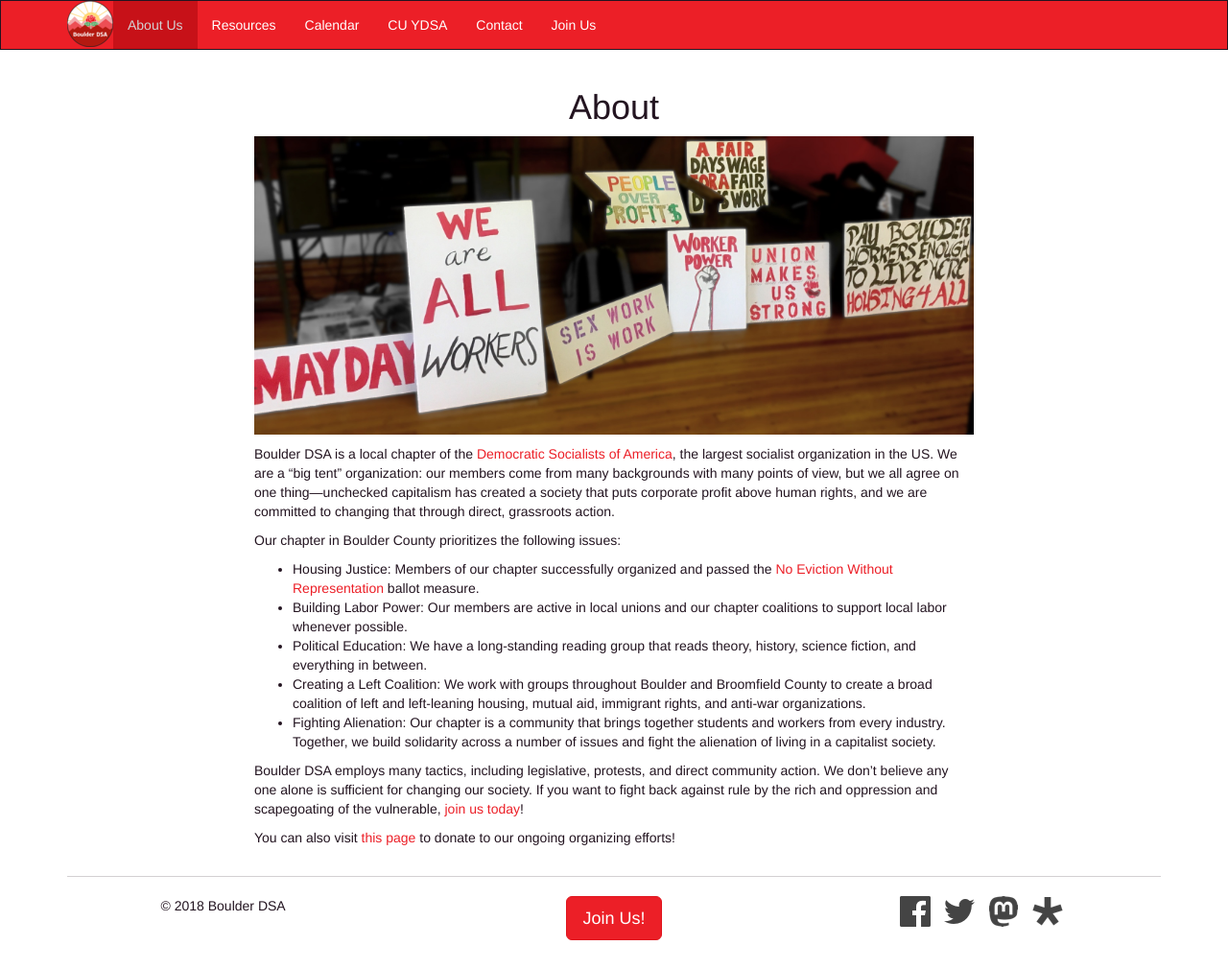
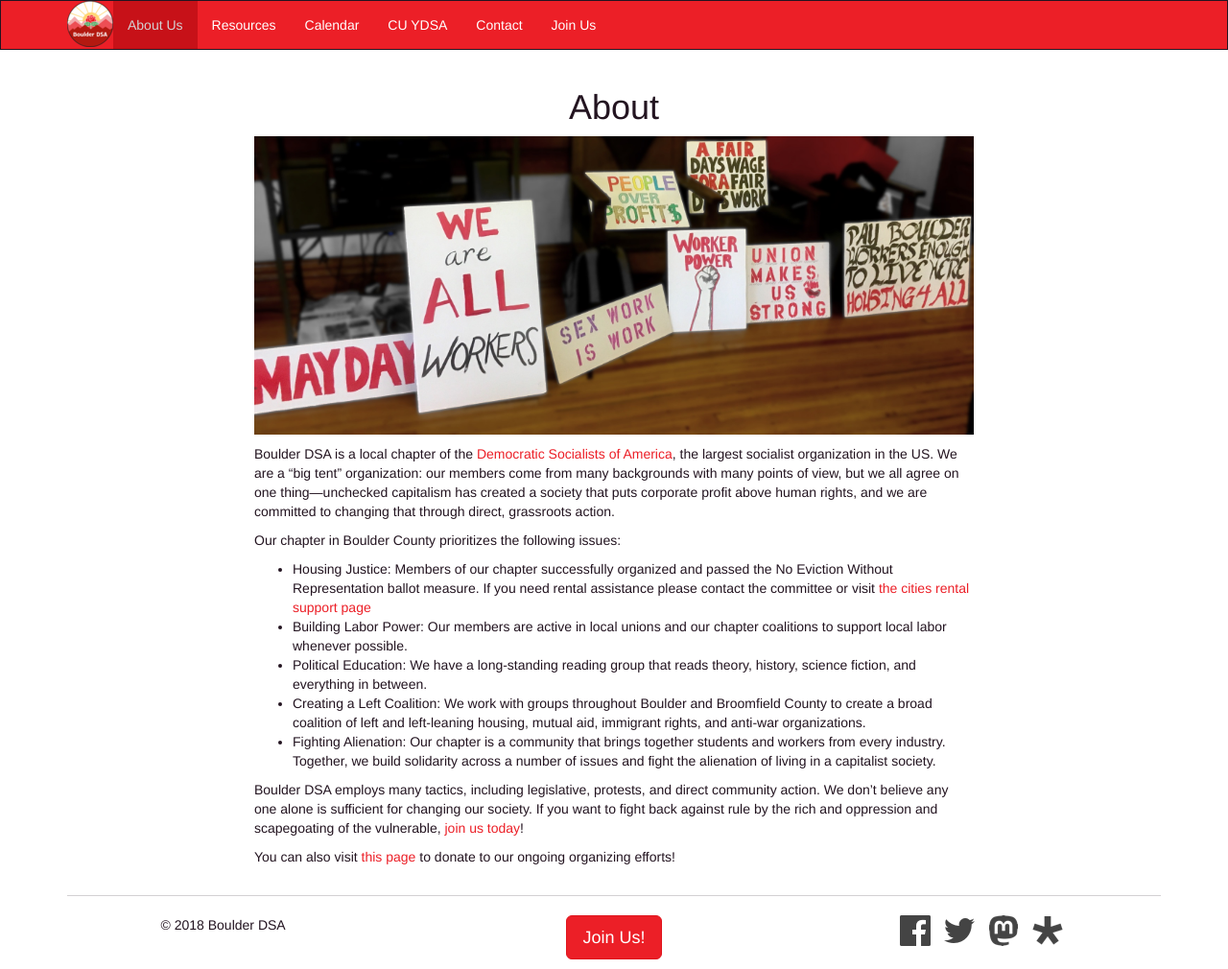
Before and after one commit to boulderdsa/boulderdsa.github.io, a Jekyll site: the page built from about.md, in a window 1280 px wide. Shown: the whole page at 96% size. Built offline with Jekyll 4.4.1, drawn with Linux system fonts in a browser that asks for light colours.

Commit message:
made updates to meeting times and rental assistant services link

```diff
--- a/about.md
+++ b/about.md
@@ -8,7 +8,7 @@ Boulder DSA is a local chapter of the [Democratic Socialists of America](http://
 
 Our chapter in Boulder County prioritizes the following issues:
 
-* Housing Justice: Members of our chapter successfully organized and passed the [No Eviction Without Representation](https://www.newrboulder.com/) ballot measure.
+* Housing Justice: Members of our chapter successfully organized and passed the No Eviction Without Representation ballot measure. If you need rental assistance please contact the committee or visit [the cities rental support page](https://bouldercolorado.gov/services/eviction-prevention-and-rental-assistance-services-program)
 *	Building Labor Power: Our members are active in local unions and our chapter coalitions to support local labor whenever possible.
 *	Political Education: We have a long-standing reading group that reads theory, history, science fiction, and everything in between.
 *	Creating a Left Coalition: We work with groups throughout Boulder and Broomfield County to create a broad coalition of left and left-leaning housing, mutual aid, immigrant rights, and anti-war organizations.
```
Also changed, not shown: join.md (+1 -1 lines).
